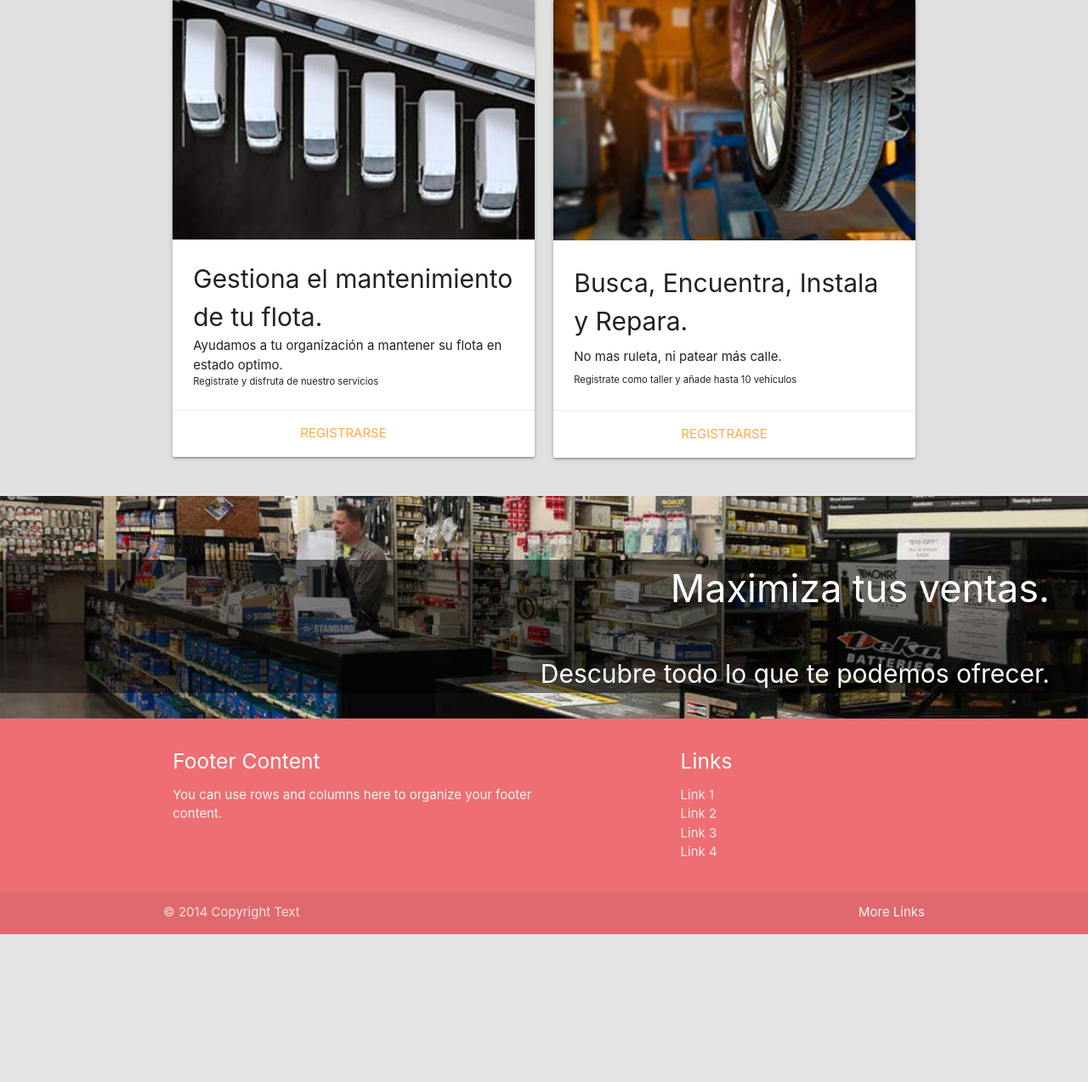
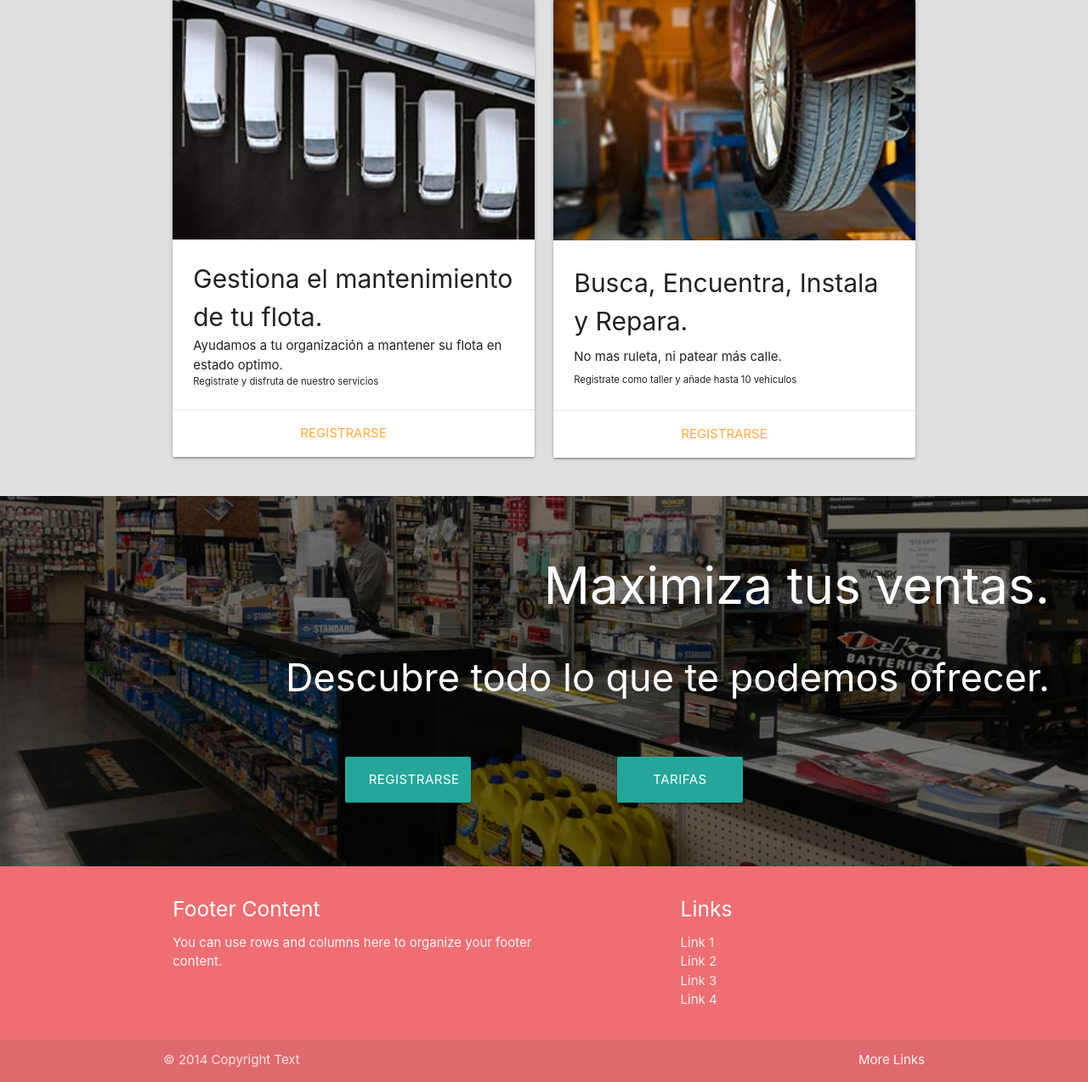
Before and after one commit to FelixGarciaDev/MiRepuestero, a Django app: page / in a window 1280 px wide. Shown: the part 1295-2569 px from the top of the page at 85% size. Before the commit the page ends 2395 px from the top, so only its background shows below. Run offline with Django 3.2, Linux system fonts and the light colour scheme.

Commit message:
refillers home row

```diff
--- a/src/miRepuestero/home/templates/home/indexRows/forRefillers.html
+++ b/src/miRepuestero/home/templates/home/indexRows/forRefillers.html
@@ -1,8 +1,22 @@
-<div id="forShop" class="row grey lighten-2 pt-2 mb-0 ">
-    <div class="overlay">
-        <div class="white-text right-align pr-3">
-            <p class="fs-4">Maximiza tus ventas.</p>
-            <p class="fs-5">Descubre todo lo que te podemos ofrecer.</p>
+<div id="forShop" class="">
+    <div class="overlay h-100">
+        <div class="row mb-0">
+            <div class="white-text right-align pt-2 pb-2 pr-3">
+                <p class="fs-3 mt-2 mb-2">Maximiza tus ventas.</p>
+                <p class="fs-4 mt-2 mb-2">Descubre todo lo que te podemos ofrecer.</p>
+            </div>
+        </div>
+
+        <div class="row mb-0 pb-5">
+            <div class="col l3 m2 hide-on-small-only"></div>
+            <div class="col l3 m5 s12 center-align">
+                <a class="waves-effect waves-light btn btn-large w-50">Registrarse</a>
+            </div>
+            <div class="col l3 m5 s12 center-align">
+                <a class="waves-effect waves-light btn btn-large w-50">Tarifas</a>
+            </div>
+            <div class="col l3 m2 hide-on-small-only"></div>
         </div>
     </div>
+
 </div>
--- /dev/null
+++ b/src/miRepuestero/static/css/custom-helpers.css
@@ -0,0 +1,15 @@
+.w-25{
+    width: 25%;
+}
+
+.w-50{
+    width: 50%;
+}
+
+.w-75{
+    width: 75%;
+}
+
+.w-100{
+    width: 25%;
+}
--- a/src/miRepuestero/static/css/custom.css
+++ b/src/miRepuestero/static/css/custom.css
@@ -101,3 +101,7 @@
 #forShop .overlay{
     height: 100%;
 }
+
+#signUpRefillerButton{
+
+}
--- a/src/miRepuestero/templates/head.html
+++ b/src/miRepuestero/templates/head.html
@@ -15,4 +15,6 @@
     <link href="{% static 'css/margins.css' %}" rel="stylesheet">
     <link href="{% static 'css/paddings.css' %}" rel="stylesheet">
     <link href="{% static 'css/fs.css' %}" rel="stylesheet">
+    <link href="{% static 'css/custom-helpers.css' %}" rel="stylesheet">
+
 </head>
```
